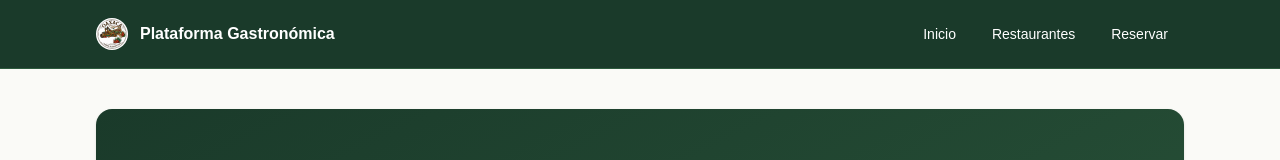
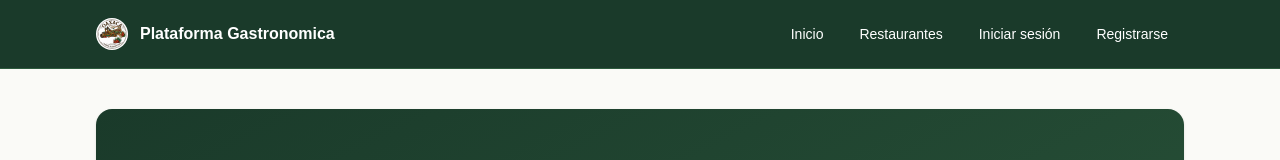
Before and after one commit to Arlanzon/e3_backend, a Next.js app: page / in a window 1280 px wide. Shown: the top 160 px of the page. Built offline with nearby package versions, Linux system fonts and the light colour scheme.

Commit message:
feat: conectar la barra de navegación al almacén de autenticación

```diff
--- a/src/components/layout/Navbar.tsx
+++ b/src/components/layout/Navbar.tsx
@@ -1,26 +1,42 @@
+'use client'
+
+import { useEffect } from 'react'
 import Image from 'next/image'
 import Link from 'next/link'
+import { useRouter } from 'next/navigation'
+import { useAuth } from '@/hooks/useAuth'
 
 const navItems = [
   { href: '/', label: 'Inicio' },
   { href: '/restaurants', label: 'Restaurantes' },
-  { href: '/reservations/new', label: 'Reservar' },
 ]
 
 export default function Navbar() {
+  const router = useRouter()
+  const { isAuthenticated, user, logout, hydrate } = useAuth()
+
+  useEffect(() => {
+    hydrate()
+  }, [hydrate])
+
+  function handleLogout() {
+    logout()
+    router.push('/')
+  }
+
   return (
     <header className="sticky top-0 z-20 border-b border-[#2D5A3D] bg-[#1A3A2A]">
       <nav className="mx-auto flex max-w-6xl items-center justify-between px-4 py-4 sm:px-6 lg:px-8">
         <Link href="/" className="flex items-center gap-3">
           <Image
             src="/images/brand/logo-chapulin.png"
-            alt="Chapulín"
+            alt="Chapulin"
             width={32}
             height={32}
             className="h-8 w-8 rounded-full object-cover"
           />
           <span className="text-base font-semibold text-white">
-            Plataforma Gastronómica
+            Plataforma Gastronomica
           </span>
         </Link>
 
@@ -34,6 +50,42 @@ export default function Navbar() {
               {item.label}
             </Link>
           ))}
+
+          {isAuthenticated ? (
+            <>
+              <Link
+                href="/reservations"
+                className="rounded-full px-4 py-2 text-sm font-medium text-white transition hover:text-[#C4622D]"
+              >
+                Mis Reservaciones
+              </Link>
+              <span className="px-3 py-2 text-sm font-medium text-white">
+                {user?.name}
+              </span>
+              <button
+                type="button"
+                onClick={handleLogout}
+                className="rounded-full bg-red-600 px-4 py-2 text-sm font-medium text-white transition hover:bg-red-700"
+              >
+                Cerrar sesión
+              </button>
+            </>
+          ) : (
+            <>
+              <Link
+                href="/login"
+                className="rounded-full px-4 py-2 text-sm font-medium text-white transition hover:text-[#C4622D]"
+              >
+                Iniciar sesión
+              </Link>
+              <Link
+                href="/registro"
+                className="rounded-full px-4 py-2 text-sm font-medium text-white transition hover:text-[#C4622D]"
+              >
+                Registrarse
+              </Link>
+            </>
+          )}
         </div>
       </nav>
     </header>
--- a/src/hooks/useAuth.ts
+++ b/src/hooks/useAuth.ts
@@ -16,5 +16,6 @@ export function useAuth() {
     isAuthenticated: store.isAuthenticated,
     login: store.login,
     logout: store.logout,
+    hydrate: store.hydrate,
   }
 }
```
